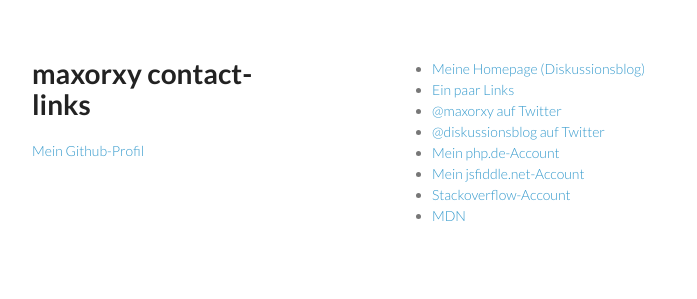
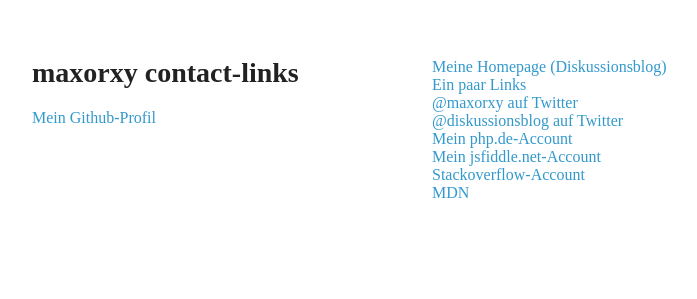
Before and after one commit to maxorxy/maxorxy.github.io, a plain HTML site: page index.html in a window 1280 px wide. Shown: the whole page, without its empty margins (178-875 px from the left). Drawn offline with Linux system fonts and the light colour scheme.

Commit message:
Update styles.css

```diff
--- a/stylesheets/styles.css
+++ b/stylesheets/styles.css
@@ -2,7 +2,7 @@
 
 body {
   padding:50px;
-  font:14px/1.5 Lato, "Helvetica Neue", Helvetica, Arial, sans-serif;
+  font:inherit/1.5 Lato, "Helvetica Neue", Helvetica, Arial, sans-serif;
   color:#777;
   font-weight:300;
 }
@@ -58,7 +58,7 @@
 }
 
 code, pre {
-  font-family:Monaco, Bitstream Vera Sans Mono, Lucida Console, Terminal;
+  font-family:inherit;
   color:#333;
   font-size:12px;
 }
@@ -183,6 +183,10 @@
   bottom:50px;
 }
 
+ul {
+  list-style:none;
+}
+
 @media print, screen and (max-width: 960px) {
 
   div.wrapper {
```
